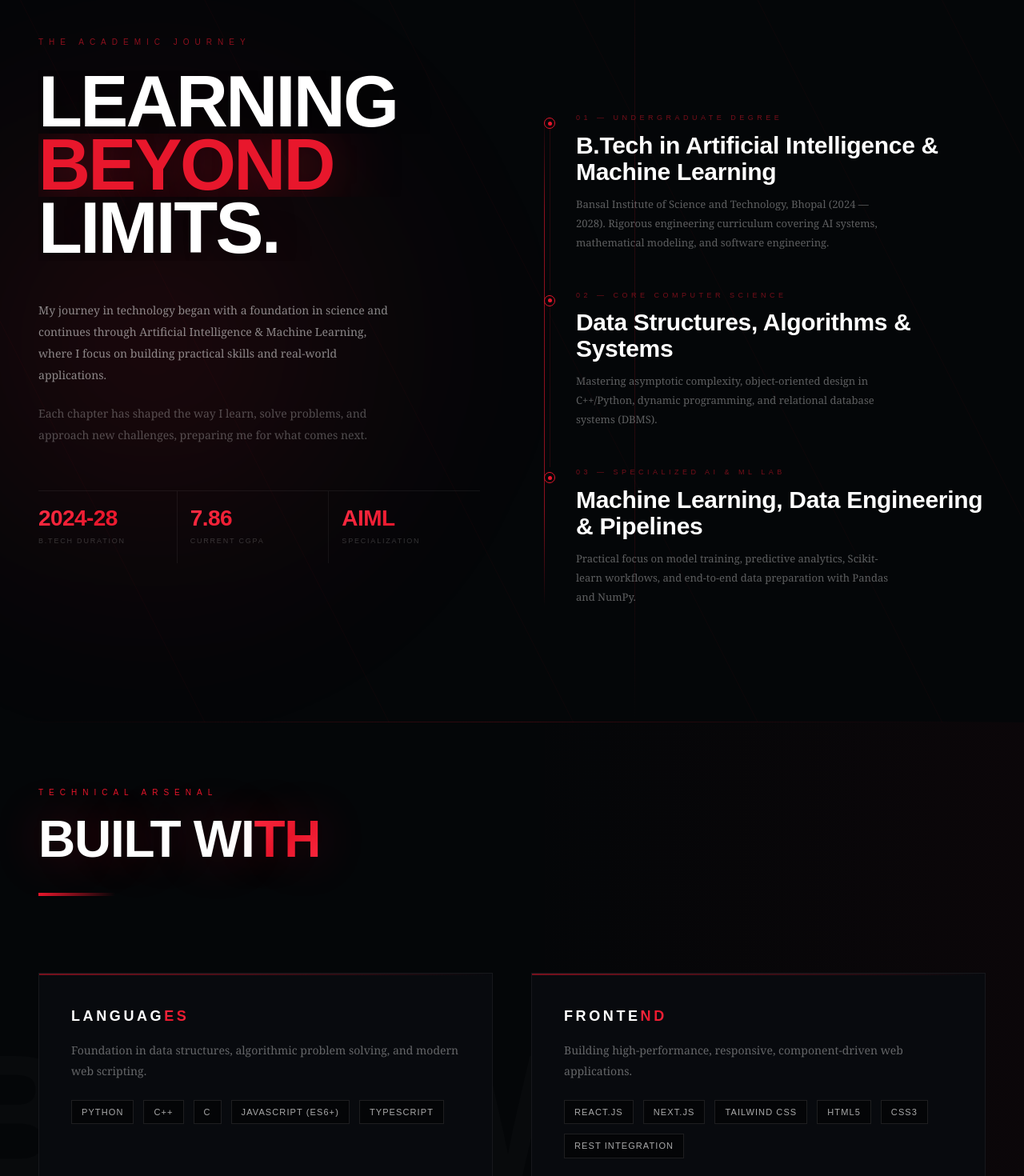
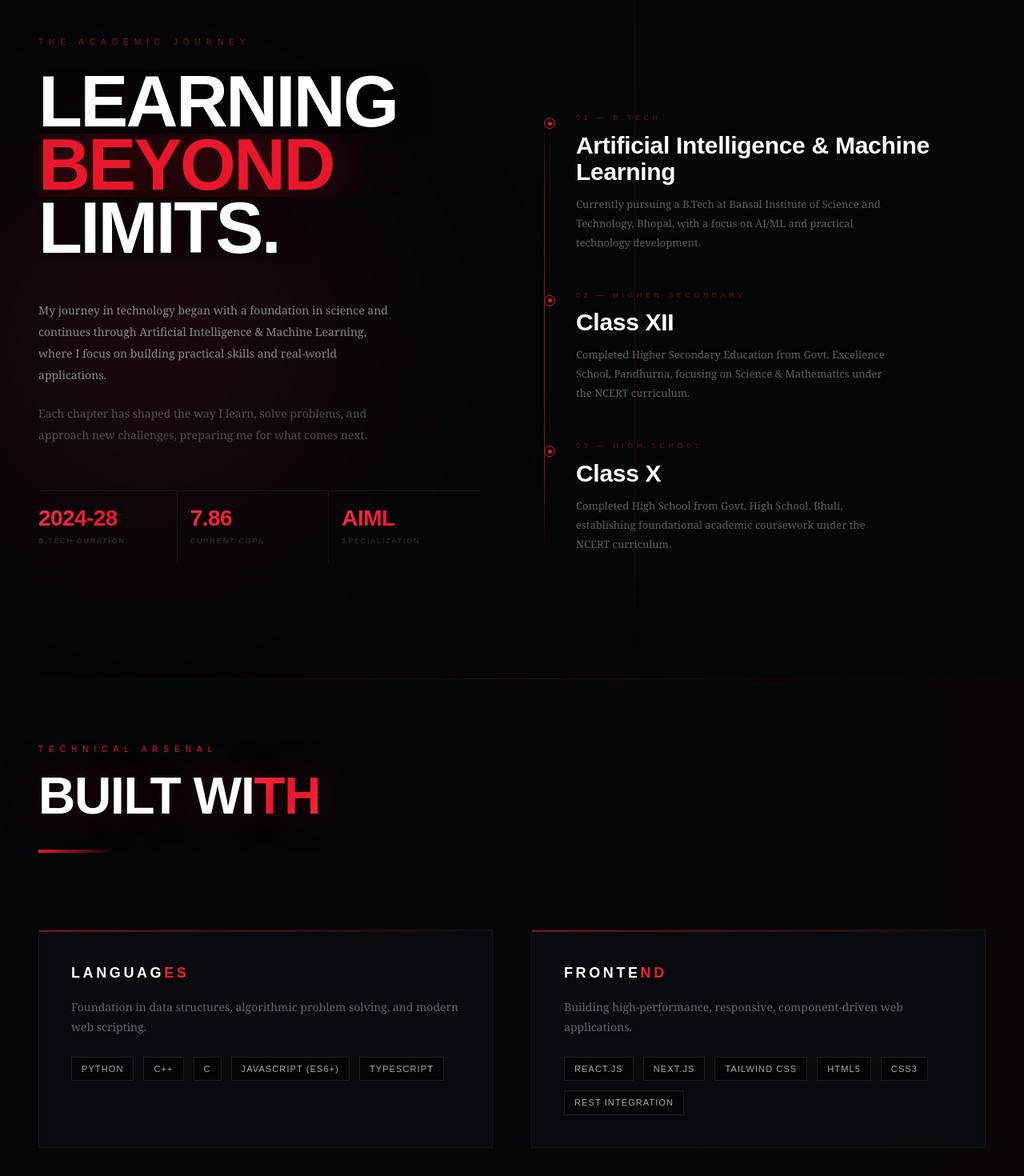
Before and after one commit to AADITYABAGDE2007/portfolio, a Next.js app: page / in a window 1280 px wide. Shown: the part 2180-3650 px from the top of the page at 80% size. Built offline with nearby package versions, Linux system fonts and the light colour scheme.

Commit message:
fix(polish): restore original education journey and remove large background watermark in skills

```diff
--- a/app/portfolio/AboutJourney.tsx
+++ b/app/portfolio/AboutJourney.tsx
@@ -4,19 +4,19 @@ import { motion, useInView, useScroll, useTransform } from "framer-motion";
 
 const ACTS = [
   {
-    label: "01 — UNDERGRADUATE DEGREE",
-    title: "B.Tech in Artificial Intelligence & Machine Learning",
-    desc: "Bansal Institute of Science and Technology, Bhopal (2024 — 2028). Rigorous engineering curriculum covering AI systems, mathematical modeling, and software engineering."
+    label: "01 — B.TECH",
+    title: "Artificial Intelligence & Machine Learning",
+    desc: "Currently pursuing a B.Tech at Bansal Institute of Science and Technology, Bhopal, with a focus on AI/ML and practical technology development."
   },
   {
-    label: "02 — CORE COMPUTER SCIENCE",
-    title: "Data Structures, Algorithms & Systems",
-    desc: "Mastering asymptotic complexity, object-oriented design in C++/Python, dynamic programming, and relational database systems (DBMS)."
+    label: "02 — HIGHER SECONDARY",
+    title: "Class XII",
+    desc: "Completed Higher Secondary Education from Govt. Excellence School, Pandhurna, focusing on Science & Mathematics under the NCERT curriculum."
   },
   {
-    label: "03 — SPECIALIZED AI & ML LAB",
-    title: "Machine Learning, Data Engineering & Pipelines",
-    desc: "Practical focus on model training, predictive analytics, Scikit-learn workflows, and end-to-end data preparation with Pandas and NumPy."
+    label: "03 — HIGH SCHOOL",
+    title: "Class X",
+    desc: "Completed High School from Govt. High School, Bhuli, establishing foundational academic coursework under the NCERT curriculum."
   },
 ];
 
--- a/app/portfolio/SkillsStack.tsx
+++ b/app/portfolio/SkillsStack.tsx
@@ -34,25 +34,6 @@ export default function SkillsSection() {
       {/* Background elements */}
       <div className="absolute inset-0 web-bg opacity-10 pointer-events-none" />
       <div className="absolute top-0 right-0 w-1/2 h-full bg-gradient-to-l from-[rgba(232,23,44,0.03)] to-transparent pointer-events-none" />
-
-      {/* Giant Watermark */}
-      <div
-        className="absolute pointer-events-none select-none z-0 hidden md:block"
-        aria-hidden
-        style={{
-          top: "50%", left: "-5%",
-          transform: "translateY(-50%)",
-          fontSize: "clamp(80px, 18vw, 220px)",
-          fontWeight: 900,
-          fontFamily: "sans-serif",
-          letterSpacing: "-0.04em",
-          color: "rgba(255,255,255,0.02)",
-          lineHeight: 1,
-          whiteSpace: "nowrap",
-        }}
-      >
-        BUILT WITH
-      </div>
 
       <div className="relative z-10 max-w-7xl mx-auto px-4 sm:px-6 md:px-12">
         {/* Section Header */}
```
